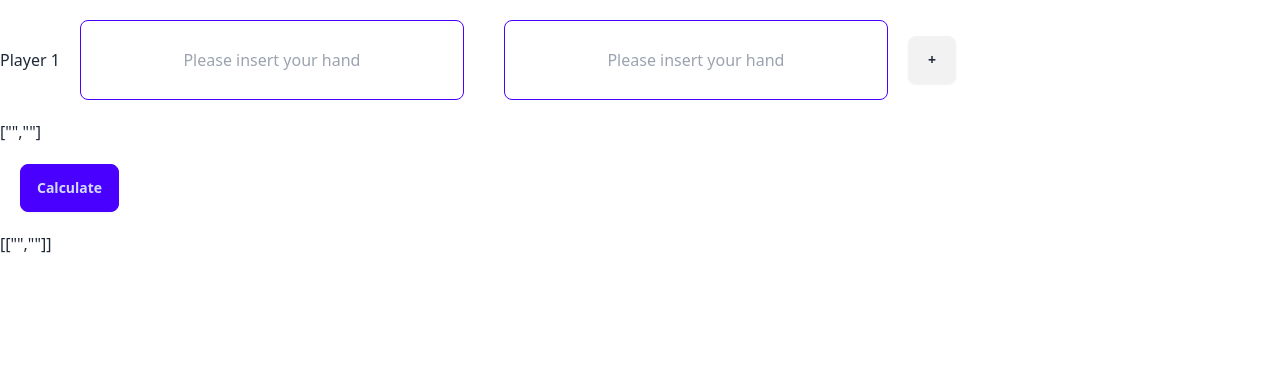
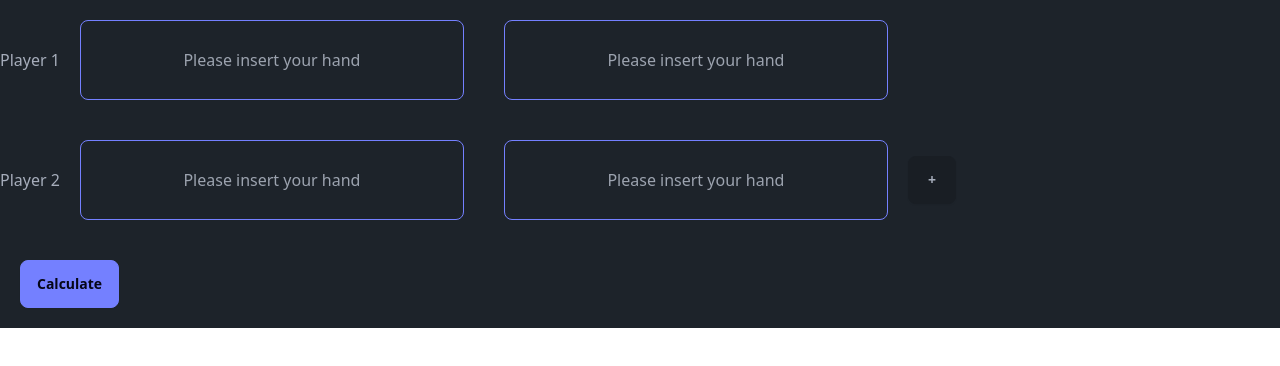
Before and after one commit to Ken-Ken-Need/Texas-Hold-em-Calculator-Site, a Next.js app: page / in a window 1280 px wide. Shown: the top 366 px of the page. Built offline with nearby package versions, Linux system fonts and the light colour scheme.

Commit message:
Daisy styles

```diff
--- a/src/pages/index.js
+++ b/src/pages/index.js
@@ -4,8 +4,7 @@ import { loadGetInitialProps } from "next/dist/shared/lib/utils";
 import { useState } from "react";
 
 export default function Home() {
-  const [hand, setHand] = useState([]);
-  const [array, setArray] = useState(["", ""]);
+  const [array, setArray] = useState(["", "", "", ""]);
 
   const displayArray = [];
 
@@ -16,7 +15,9 @@ export default function Home() {
     }
   }
   return (
-    <div>
+    // Inputbox display
+    // and the button for adding players
+    <div data-theme="dark">
       <div className="flex flex-wrap items-center">
         {array.map((content, id) => {
           return (
@@ -31,7 +32,6 @@ export default function Home() {
             </div>
           );
         })}
-
         <button
           className="btn btn-square"
           onClick={() => {
@@ -41,11 +41,7 @@ export default function Home() {
           +
         </button>
       </div>
-
-      {JSON.stringify(array)}
-
       <Display hands={displayArray} board={[]} />
-      {JSON.stringify(displayArray)}
     </div>
   );
 }
--- a/tailwind.config.js
+++ b/tailwind.config.js
@@ -15,4 +15,7 @@ module.exports = {
     },
   },
   plugins: [require("daisyui")],
+  daisyui: {
+    themes: ["light", "dark", "cupcake", "forest", "lemonade"],
+  },
 };
```
